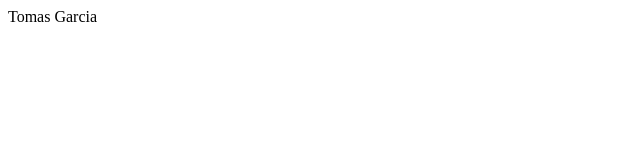
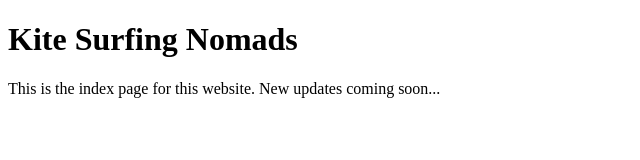
Before and after one commit to tomasgarcia3/oim3640-Term-Poroject, a plain HTML site: page index.html in a window 1280 px wide. Shown: the whole page, without its empty margins (0-640 px from the left). Drawn offline with Linux system fonts and the light colour scheme.

Commit message:
Update index.html

```diff
--- a/index.html
+++ b/index.html
@@ -4,9 +4,10 @@
     <meta charset="UTF-8">
     <meta http-equiv="X-UA-Compatible" content="IE=edge">
     <meta name="viewport" content="width=device-width, initial-scale=1.0">
-    <title>Document</title>
+    <title>Index</title>
 </head>
 <body>
-    Tomas Garcia
+    <h1>Kite Surfing Nomads</h1>
+    <p>This is the index page for this website. New updates coming soon...</p>
 </body>
 </html>
```
